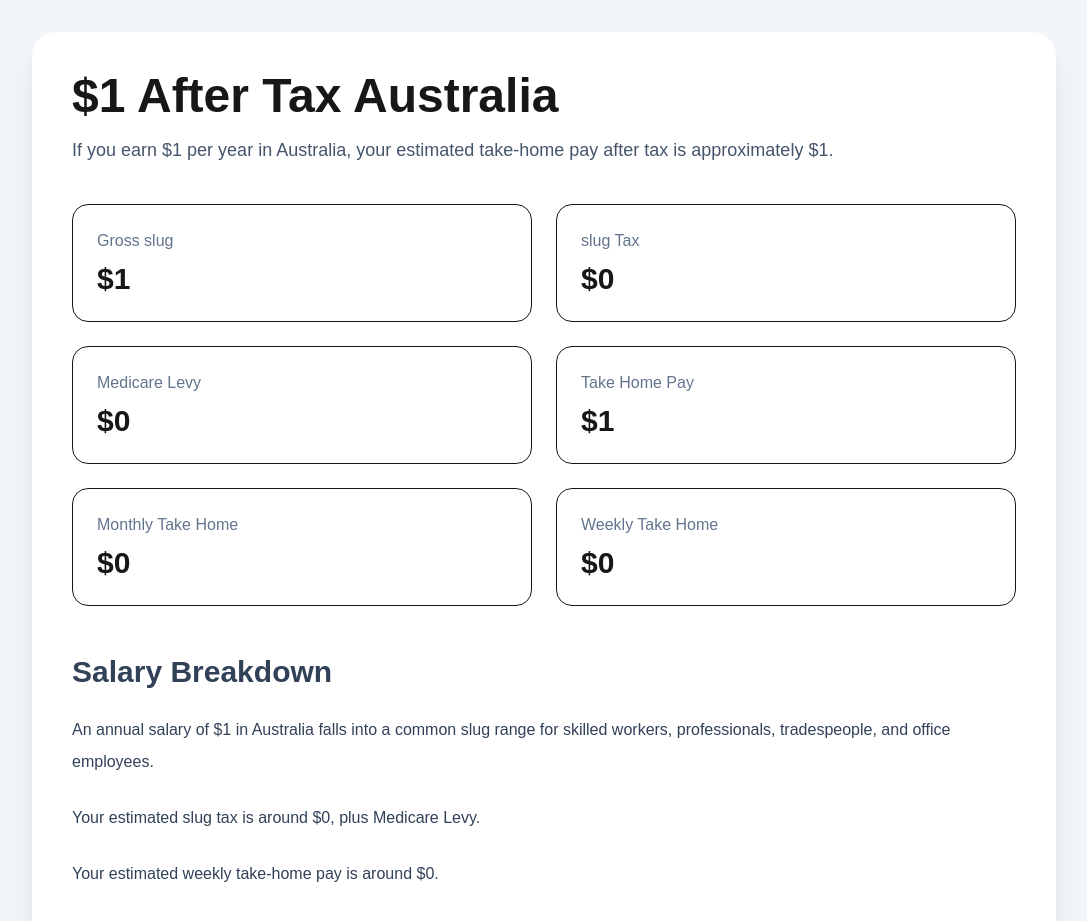
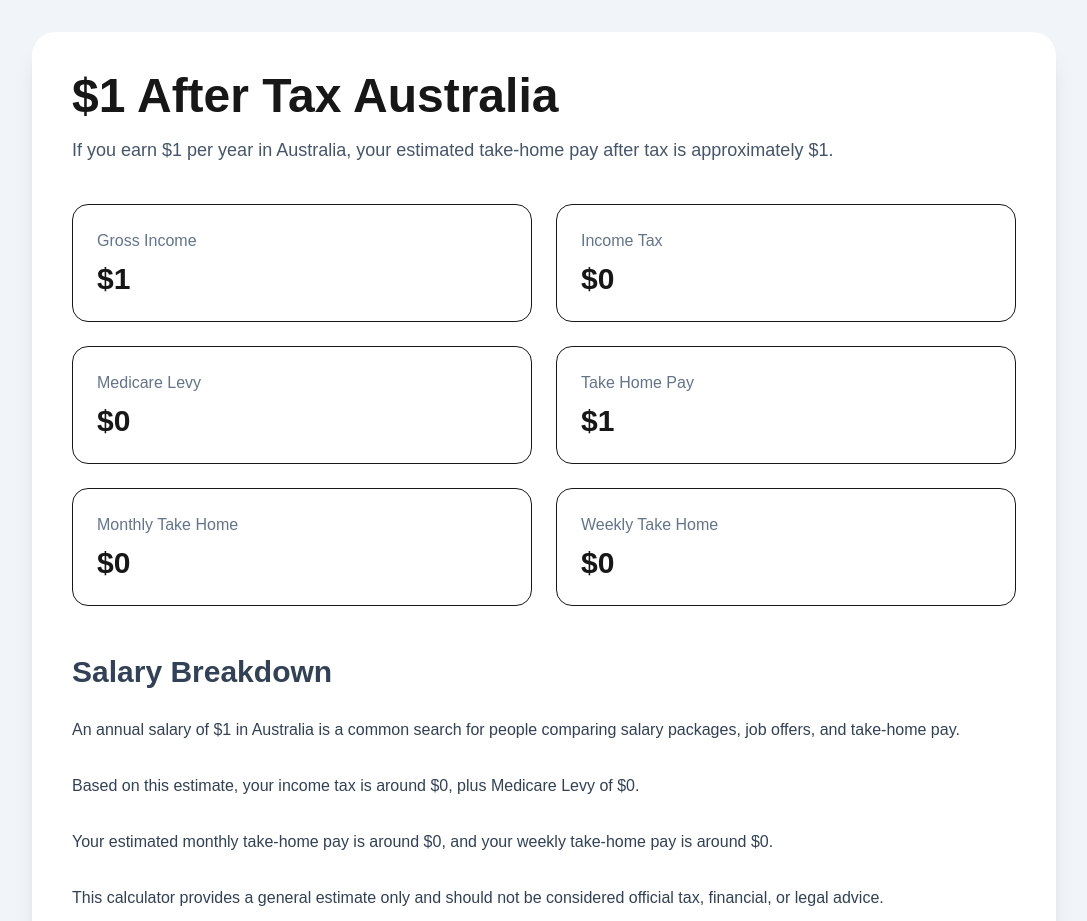
Before and after one commit to 1046527314-stack/aussie-tax-calculator, a Next.js app: page /1 in a window 1280 px wide. Shown: the top 921 px of the page, without its empty margins (96-1183 px from the left). Built offline with nearby package versions, Linux system fonts and the light colour scheme.

Commit message:
fix salary seo page

```diff
--- a/app/[slug]/page.tsx
+++ b/app/[slug]/page.tsx
@@ -1,44 +1,24 @@
 type Props = {
-  params: {
+  params: Promise<{
     slug: string;
-  };
+  }>;
 };
 
-function calculateTax(slug: number) {
-  let tax = 0;
+export default async function SalaryPage({ params }: Props) {
+  const { slug } = await params;
+  const income = Number(slug.split("-")[0]);
 
-  if (slug <= 18200) {
-    tax = 0;
-  } else if (slug <= 45000) {
-    tax = (slug - 18200) * 0.16;
-  } else if (slug <= 135000) {
-    tax = 4288 + (slug - 45000) * 0.30;
-  } else if (slug <= 190000) {
-    tax = 31288 + (slug - 135000) * 0.37;
-  } else {
-    tax = 51638 + (slug - 190000) * 0.45;
-  }
-
-  return tax;
-}
-
-export default function SalaryPage({ params }: Props) {
-  const slug = Number(params.slug);
-
-  if (isNaN(slug)) {
+  if (isNaN(income)) {
     return (
       <main className="min-h-screen flex items-center justify-center">
-        <h1 className="text-5xl font-bold">
-          Invalid Salary Page
-        </h1>
+        <h1 className="text-5xl font-bold">Invalid Salary Page</h1>
       </main>
     );
   }
 
-  const tax = calculateTax(slug);
-  const medicare = slug * 0.02;
-  const takeHome = slug - tax - medicare;
-
+  const tax = calculateTax(income);
+  const medicare = income * 0.02;
+  const takeHome = income - tax - medicare;
   const monthly = takeHome / 12;
   const weekly = takeHome / 52;
 
@@ -46,51 +26,41 @@ export default function SalaryPage({ params }: Props) {
     <main className="min-h-screen bg-slate-100 p-8">
       <div className="max-w-5xl mx-auto bg-white rounded-3xl shadow-xl p-10">
         <h1 className="text-5xl font-black mb-4">
-          ${slug.toLocaleString()} After Tax Australia
+          ${income.toLocaleString()} After Tax Australia
         </h1>
 
         <p className="text-slate-600 text-lg mb-10">
-          If you earn ${slug.toLocaleString()} per year in Australia,
-          your estimated take-home pay after tax is approximately
-          ${takeHome.toLocaleString(undefined, {
-            maximumFractionDigits: 0,
-          })}.
+          If you earn ${income.toLocaleString()} per year in Australia, your
+          estimated take-home pay after tax is approximately $
+          {takeHome.toLocaleString(undefined, { maximumFractionDigits: 0 })}.
         </p>
 
         <div className="grid md:grid-cols-2 gap-6">
+          <Card title="Gross Income" value={`$${income.toLocaleString()}`} />
           <Card
-            title="Gross slug"
-            value={`$${slug.toLocaleString()}`}
-          />
-
-          <Card
-            title="slug Tax"
+            title="Income Tax"
             value={`$${tax.toLocaleString(undefined, {
               maximumFractionDigits: 0,
             })}`}
           />
-
           <Card
             title="Medicare Levy"
             value={`$${medicare.toLocaleString(undefined, {
               maximumFractionDigits: 0,
             })}`}
           />
-
           <Card
             title="Take Home Pay"
             value={`$${takeHome.toLocaleString(undefined, {
               maximumFractionDigits: 0,
             })}`}
           />
-
           <Card
             title="Monthly Take Home"
             value={`$${monthly.toLocaleString(undefined, {
               maximumFractionDigits: 0,
             })}`}
           />
-
           <Card
             title="Weekly Take Home"
             value={`$${weekly.toLocaleString(undefined, {
@@ -100,37 +70,31 @@ export default function SalaryPage({ params }: Props) {
         </div>
 
         <div className="mt-12 space-y-6 text-slate-700 leading-8">
-          <h2 className="text-3xl font-bold">
-            Salary Breakdown
-          </h2>
+          <h2 className="text-3xl font-bold">Salary Breakdown</h2>
 
           <p>
-            An annual salary of ${slug.toLocaleString()} in Australia
-            falls into a common slug range for skilled workers,
-            professionals, tradespeople, and office employees.
+            An annual salary of ${income.toLocaleString()} in Australia is a
+            common search for people comparing salary packages, job offers, and
+            take-home pay.
           </p>
 
           <p>
-            Your estimated slug tax is around
-            {" "}
-            ${tax.toLocaleString(undefined, {
-              maximumFractionDigits: 0,
-            })}
-            , plus Medicare Levy.
+            Based on this estimate, your income tax is around $
+            {tax.toLocaleString(undefined, { maximumFractionDigits: 0 })}, plus
+            Medicare Levy of $
+            {medicare.toLocaleString(undefined, { maximumFractionDigits: 0 })}.
           </p>
 
           <p>
-            Your estimated weekly take-home pay is around
-            {" "}
-            ${weekly.toLocaleString(undefined, {
-              maximumFractionDigits: 0,
-            })}
-            .
+            Your estimated monthly take-home pay is around $
+            {monthly.toLocaleString(undefined, { maximumFractionDigits: 0 })},
+            and your weekly take-home pay is around $
+            {weekly.toLocaleString(undefined, { maximumFractionDigits: 0 })}.
           </p>
 
           <p>
-            This calculator is intended for Australian residents and
-            provides a general estimate only.
+            This calculator provides a general estimate only and should not be
+            considered official tax, financial, or legal advice.
           </p>
         </div>
       </div>
@@ -138,20 +102,19 @@ export default function SalaryPage({ params }: Props) {
   );
 }
 
-function Card({
-  title,
-  value,
-}: {
-  title: string;
-  value: string;
-}) {
+function calculateTax(income: number) {
+  if (income <= 18200) return 0;
+  if (income <= 45000) return (income - 18200) * 0.16;
+  if (income <= 135000) return 4288 + (income - 45000) * 0.3;
+  if (income <= 190000) return 31288 + (income - 135000) * 0.37;
+  return 51638 + (income - 190000) * 0.45;
+}
+
+function Card({ title, value }: { title: string; value: string }) {
   return (
     <div className="rounded-2xl border p-6">
       <p className="text-slate-500">{title}</p>
-
-      <h3 className="text-3xl font-bold mt-2">
-        {value}
-      </h3>
+      <h3 className="text-3xl font-bold mt-2">{value}</h3>
     </div>
   );
 }
```
